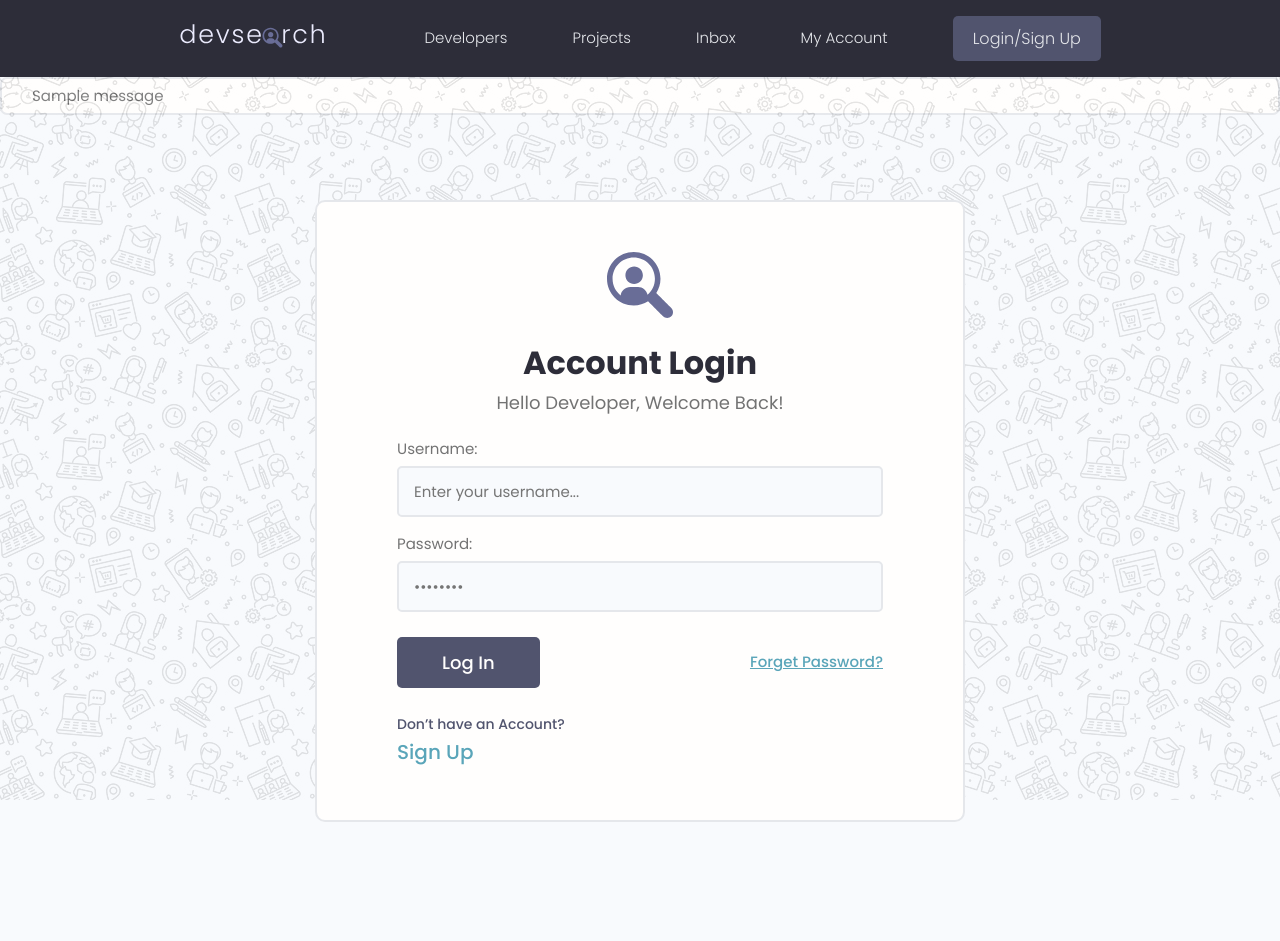
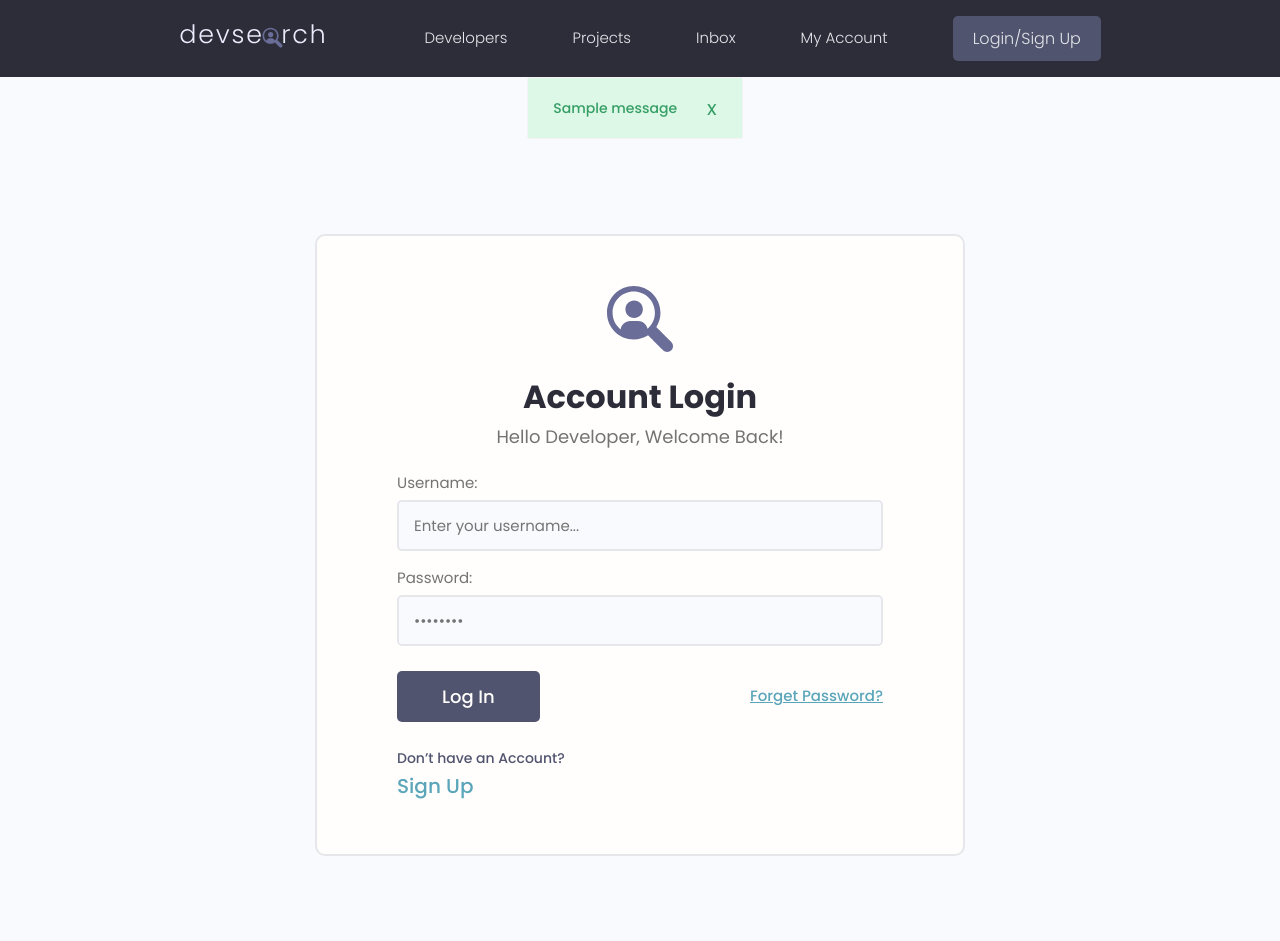
Before and after one commit to bunja/djangish-journey, a Django app: a page that uses devsearch/templates/main.html in a window 1280 px wide. Before the commit the page ends 822 px from the top, so only its background shows below. Run offline with Django 3.2, Linux system fonts and the light colour scheme; one stand-in notice (Sample message) is shown; some libraries are stand-ins or nearby versions.

Commit message:
day10 error messages

```diff
--- a/devsearch/static/styles/app.css
+++ b/devsearch/static/styles/app.css
@@ -654,7 +654,7 @@ img {
   opacity: 0.1;
   content: '';
   display: block;
-  position: fixed;
+  /* position: fixed; */
   top: 0;
   left: 0;
   bottom: 0;
--- a/devsearch/static/uikit/app.js
+++ b/devsearch/static/uikit/app.js
@@ -1,4 +1,14 @@
 // Invoke Functions Call on Document Loaded
-document.addEventListener('DOMContentLoaded', function () {
+document.addEventListener('DOMContentLoaded', function() {
   hljs.highlightAll();
 });
+
+let alertWrapper = document.querySelector('.alert')
+let alertClose = document.querySelector('.alert__close')
+
+if (alertWrapper) {
+  alertClose.addEventListener('click', () => {
+    console.log('test');
+    alertWrapper.style.display = 'none';
+  })
+}
--- a/devsearch/templates/main.html
+++ b/devsearch/templates/main.html
@@ -16,6 +16,10 @@
     <!-- Dev Search UI -->
     <link rel="stylesheet" href="{% static 'styles/app.css' %}" />
 
+    <link rel="stylesheet"
+        href="//cdnjs.cloudflare.com/ajax/libs/highlight.js/11.3.1/styles/default.min.css">
+    <script src="//cdnjs.cloudflare.com/ajax/libs/highlight.js/11.3.1/highlight.min.js"></script>
+
     <title>DevSearch - Connect with Developers!</title>
 
 
@@ -24,16 +28,31 @@
 
     {% include 'nav.html' %}
 
-    {% if messages %}
+    <!-- {% if messages %}
     <ul class="messages">
         {% for message in messages %}
         <li{% if message.tags %} class="{{ message.tags }}"{% endif %}>{{ message }}</li>
         {% endfor %}
     </ul>
+    {% endif %} -->
+
+    {% if messages %}
+    {% for message in messages %}
+    <div style="display: flex; justify-content: center;">
+
+        <div class="alert alert--{{message.tags}}">
+            <p class="alert__message">{{message}}</p>
+            <button class="alert__close">x</button>
+        </div>
+    </div>
+    {% endfor %}
     {% endif %}
 
     {% block content %}
     {% endblock content %}
 
+
+    <script src="{% static 'uikit/app.js' %}"></script>
+
 </body>
 </html>
```
